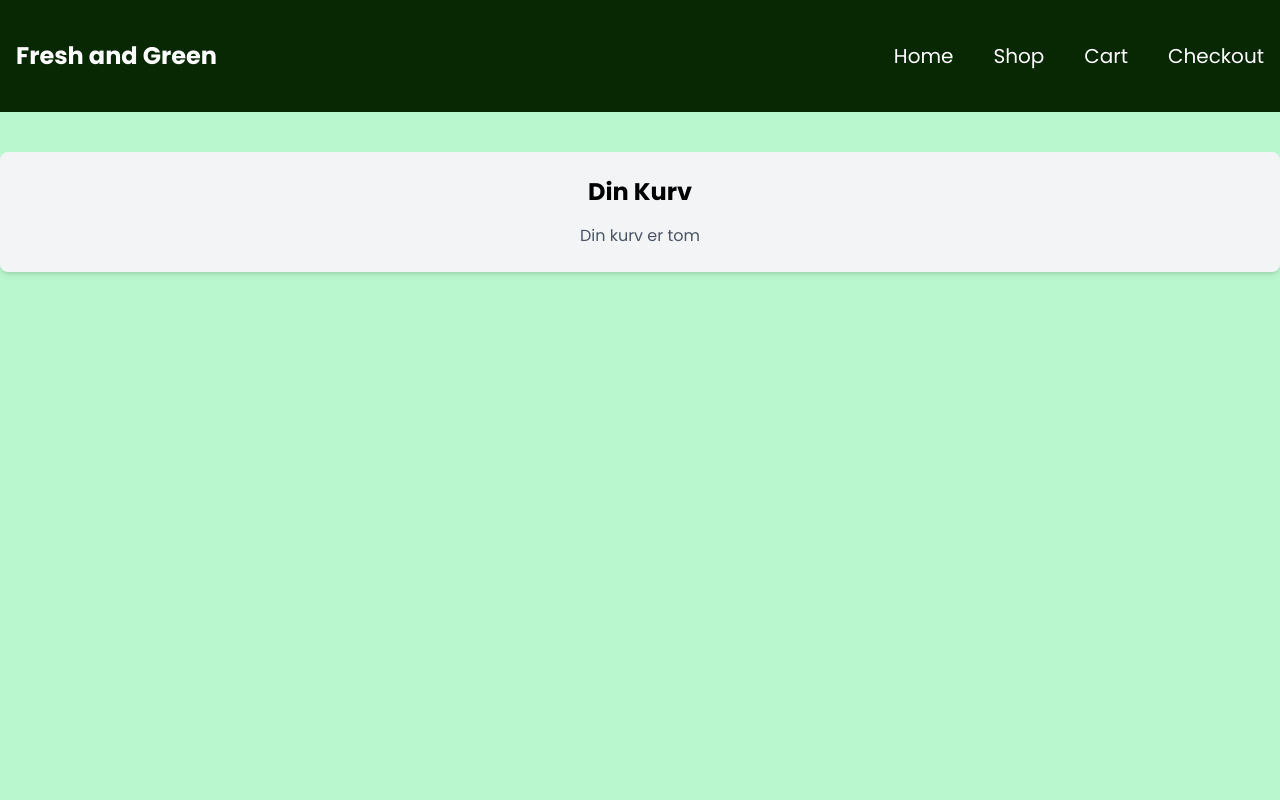
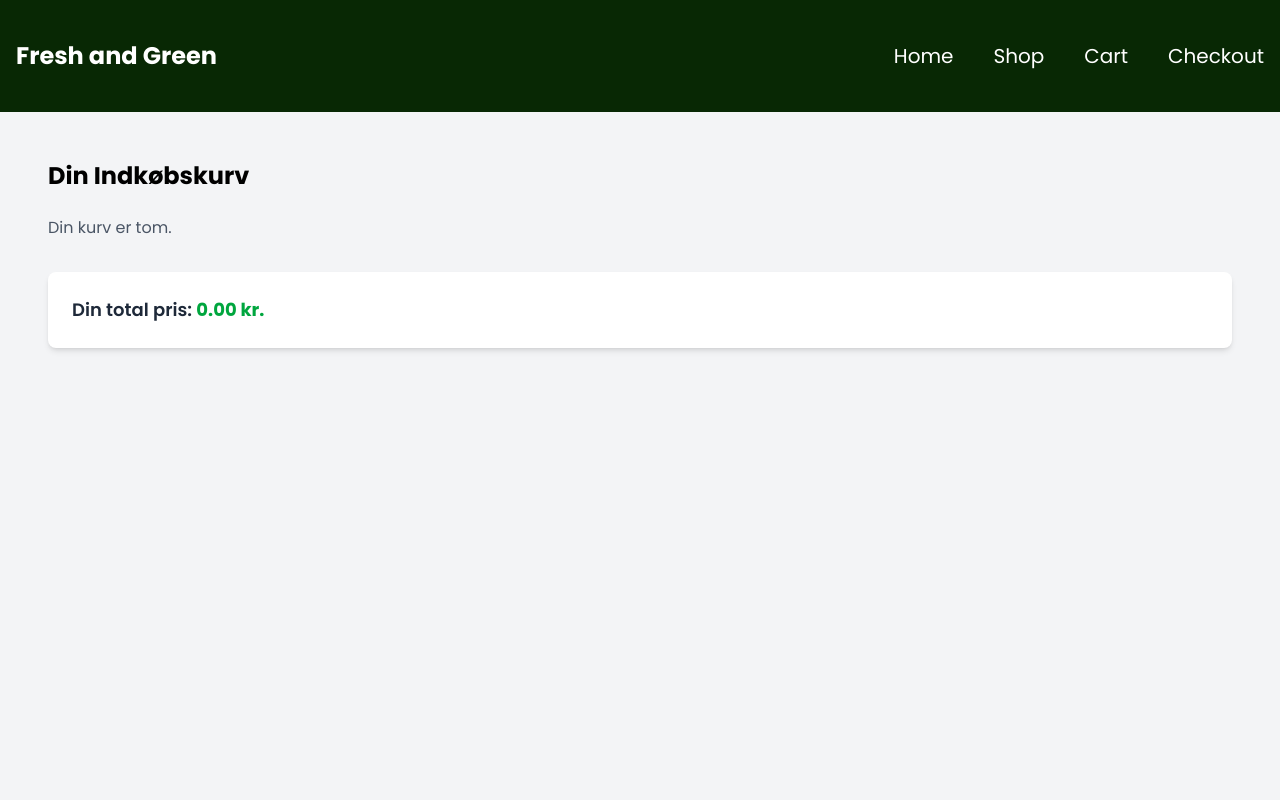
Before and after one commit to Shahad1991/Exame-webshop, a Next.js app: page /cart in a window 1280 px wide. Shown: the top 800 px of the page. Built offline with nearby package versions, Linux system fonts and the light colour scheme.

Commit message:
change cartpage to server komponent and use cartdisplay to manage the interactivity

```diff
--- a/src/app/cart/page.js
+++ b/src/app/cart/page.js
@@ -1,76 +1,19 @@
-"use client";
-
-import React from "react";
-import { useCart } from "../context/CartContext";
+// app/cart/page.js (Server Component)
+import CartDisplay from "../components/CartDisplay";
 import Link from "next/link";
-import { FontAwesomeIcon } from "@fortawesome/react-fontawesome";
-import { faTrash } from "@fortawesome/free-solid-svg-icons";
 
 export default function Cart() {
-  const { cartItems, removeFromCart, totalProfit } = useCart();
-
-  if (cartItems.length === 0) {
-    return (
-      <div className="my-10 p-6 bg-gray-100 rounded-lg shadow-md">
-        <h1 className="text-2xl font-bold text-center mb-4">Din Kurv</h1>
-        <p className="text-center text-gray-600">Din kurv er tom</p>
+  return (
+      <div className="p-6 bg-gray-100 min-h-screen">
+          <CartDisplay />
+        <div className="mt-8">
+          <Link href="/checkout">
+              Gå til Checkout
+          </Link>
+        </div>
       </div>
     );
-  }
 
-  return (
-    <div className="m-10 p-6 bg-gray-100 rounded-lg shadow-md">
-      <h1 className="text-2xl font-bold text-center mb-6">Din Kurv</h1>
-      <div className="grid grid-cols-1 sm:grid-cols-2 lg:grid-cols-3 gap-6">
-        {cartItems.map((item) => (
-          <div
-            key={item.id}
-            className="bg-white rounded-lg shadow-md overflow-hidden"
-          >
-            <div className="flex">
-              <img
-                src={item.image || "/placeholder.jpg"}
-                alt={item.name}
-                className="w-1/3 h-40 object-cover"
-              />
-              <div className="p-4 flex flex-col justify-between w-2/3">
-                <div>
-                  <h5 className="text-lg font-semibold text-gray-800">
-                    {item.name}
-                  </h5>
-                  <p className="text-sm text-gray-600">Pris: {item.price} kr.</p>
-                  <p className="text-sm text-gray-600">
-                    Antal: {item.quantity} stk.
-                  </p>
-                  <p className="text-sm text-gray-600 font-semibold">
-                    Subtotal: {(item.price * item.quantity).toFixed(2)} kr.
-                  </p>
-                </div>
-                <button
-                  className="mt-4 bg-red-500 text-white px-4 py-2 rounded hover:bg-red-600 transition"
-                  onClick={() => removeFromCart(item.id)}
-                >
-                  <FontAwesomeIcon icon={faTrash} className="mr-2" />
-                  Fjern
-                </button>
-              </div>
-            </div>
-          </div>
-        ))}
-      </div>
-      <div className="mt-8 p-6 bg-white rounded-lg shadow-md">
-        <h4 className="text-lg font-semibold text-gray-800">
-          Din total pris:{" "}
-          <span className="text-green-600 font-bold">
-            {totalProfit.toFixed(2)} kr.
-          </span>
-        </h4>
-        <Link href="/checkout">
 
-            Gå til Checkout
 
-        </Link>
-      </div>
-    </div>
-  );
 }
--- /dev/null
+++ b/src/app/components/CartDisplay.js
@@ -0,0 +1,70 @@
+"use client";
+
+import { useCart } from "../context/CartContext";
+import { FontAwesomeIcon } from "@fortawesome/react-fontawesome";
+import { faTrash } from "@fortawesome/free-solid-svg-icons";
+
+
+export default function CartDisplay({ initialCartItems = [], initialTotal = 0 }) {
+  // Brug server-data som initial state
+  const { cartItems = initialCartItems, removeFromCart, totalProfit } = useCart();
+
+  // Sikrer, at totalProfit og initialTotal altid er numeriske
+  const total = totalProfit !== undefined && !isNaN(totalProfit)
+    ? totalProfit
+    : initialTotal;
+
+  return (
+    <div className="p-6 bg-gray-100 min-h-screen">
+      <h1 className="text-2xl font-bold mb-6">Din Indkøbskurv</h1>
+      {cartItems.length === 0 ? (
+        <p className="text-gray-600">Din kurv er tom.</p>
+      ) : (
+        <div className="space-y-6">
+          {cartItems.map((item) => (
+            <div
+              key={item.id}
+              className="flex bg-white rounded-lg shadow-md overflow-hidden"
+            >
+              <img
+                src={item.image || "/placeholder.jpg"}
+                alt={item.name}
+                className="w-1/3 h-40 object-cover"
+              />
+              <div className="p-4 flex flex-col justify-between w-2/3">
+                <div>
+                  <h5 className="text-lg font-semibold text-gray-800">
+                    {item.name}
+                  </h5>
+                  <p className="text-sm text-gray-600">Pris: {item.price} kr.</p>
+                  <p className="text-sm text-gray-600">
+                    Antal: {item.quantity} stk.
+                  </p>
+                  <p className="text-sm text-gray-600 font-semibold">
+                    Subtotal: {(item.price * item.quantity).toFixed(2)} kr.
+                  </p>
+                </div>
+                <button
+                  className="mt-4 bg-red-500 text-white px-4 py-2 rounded hover:bg-red-600 transition"
+                  onClick={() => removeFromCart(item.id)}
+                >
+                  <FontAwesomeIcon icon={faTrash} className="mr-2" />
+                  Fjern
+                </button>
+              </div>
+            </div>
+          ))}
+        </div>
+      )}
+      <div className="mt-8 p-6 bg-white rounded-lg shadow-md">
+        <h4 className="text-lg font-semibold text-gray-800">
+          Din total pris:{" "}
+          <span className="text-green-600 font-bold">
+            {total.toFixed(2)} kr.
+          </span>
+        </h4>
+
+      </div>
+    </div>
+  );
+}
--- a/src/app/layout.js
+++ b/src/app/layout.js
@@ -1,11 +1,11 @@
 import "./globals.css";
 import { Poppins } from 'next/font/google'
-import Header from "./components/Header";
+import Header from "./components/Header"; // Header er en Server Component
 import { CartProvider } from "./context/CartContext";
 
 const poppins = Poppins({
   subsets: ['latin'],
-  weight: ['400', '600', '700'], // Tilføj vægte du skal bruge
+  weight: ['400', '600', '700'],
 })
 export const metadata = {
   title: "exame-webshop",
@@ -16,12 +16,12 @@ export default function RootLayout({ children }) {
   return (
     <html className="bg-green-200" lang="en">
       <body className={poppins.className}>
+        {/* Header er en Server Component, */}
         <Header />
         <div>
             <CartProvider>
               {children}
             </CartProvider>
-
         </div>
       </body>
     </html>
--- a/src/app/shop/page.js
+++ b/src/app/shop/page.js
@@ -1,9 +1,8 @@
 // ✅ Dette er en Server Component og fetcher data direkte fra Firestore ved hver request
 import { collection, getDocs, query } from 'firebase/firestore';
 import { db } from '@/lib/firebase';
-import AddToCardButton from '../components/AddToCardButton'; // Importerer Client Component til visning
-import LikeButton from '../components/LikeButton'; // Importerer Client Component til visning
-
+import AddToCardButton from '../components/AddToCardButton'; // Importerer Client Component til tilføjelse til kurv
+import LikeButton from '../components/LikeButton'; // Importerer Client Component til "like" funktionalitet
 // 🔁 Funktion som henter alle produkter fra Firestore
 const fetchProducts = async () => {
   try {
```
